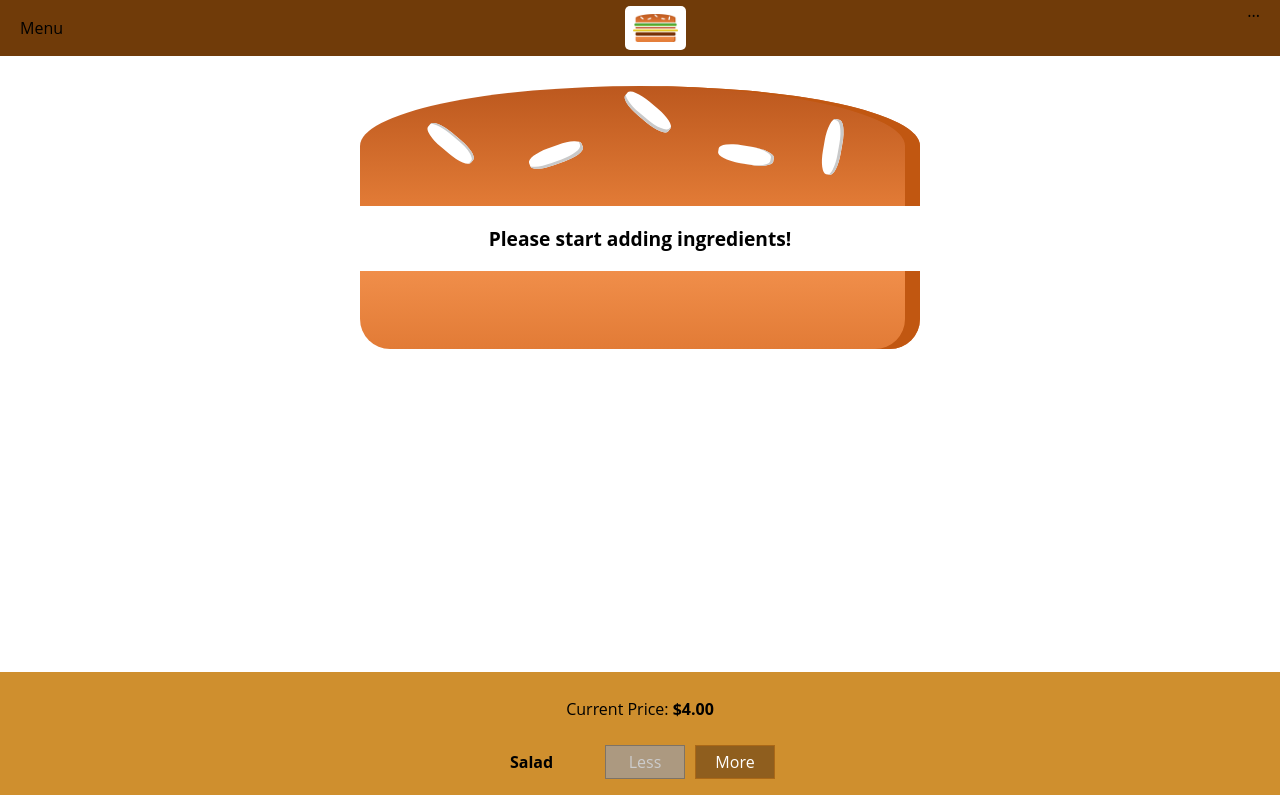
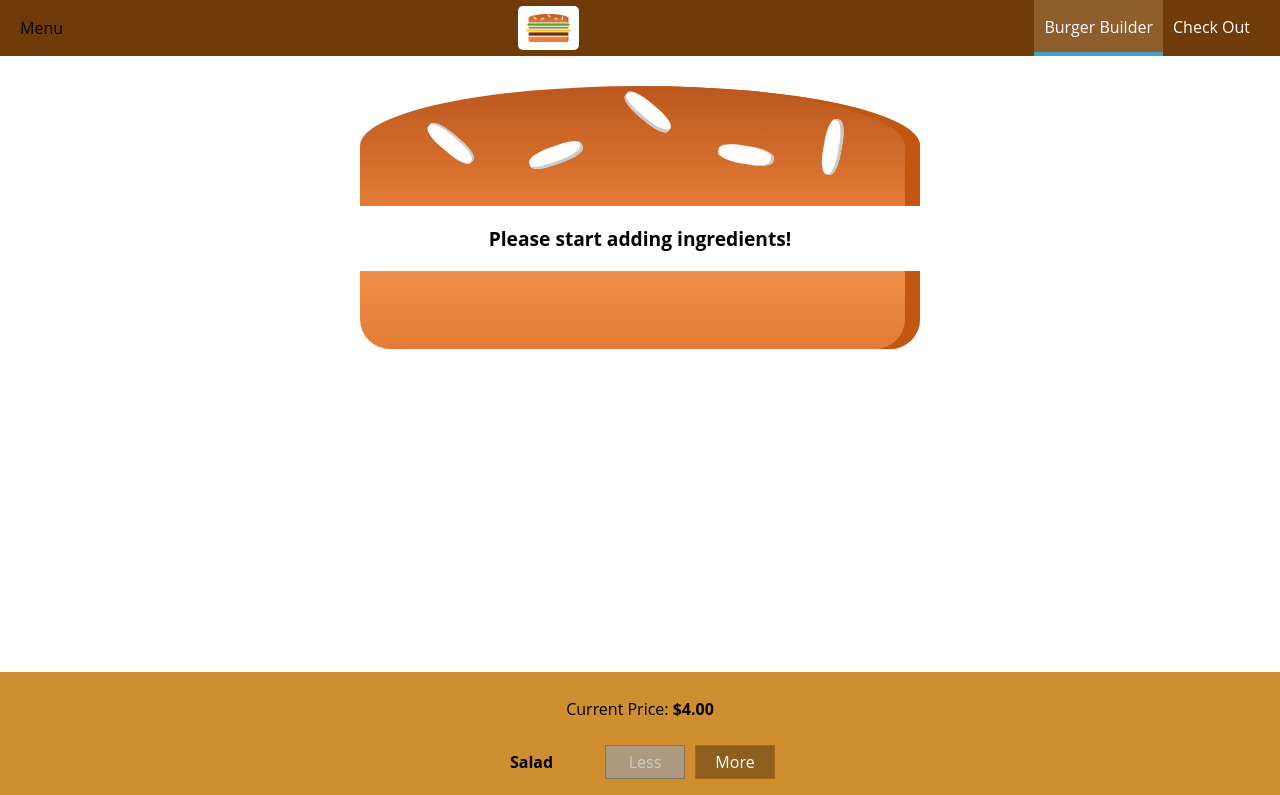
Before and after one commit to Brainilio/Burger-builder, a React (Create React App) app in the folder burger-builder/: page / in a window 1280 px wide. Shown: the top 795 px of the page. Built offline with nearby package versions, Linux system fonts and the light colour scheme; the HTML template or start-up script is replaced by a standard one.

Commit message:
added navigation links in toolbar

```diff
--- a/burger-builder/src/components/Navigation/NavigationItems/NavigationItem/NavigationItem.js
+++ b/burger-builder/src/components/Navigation/NavigationItems/NavigationItem/NavigationItem.js
@@ -2,7 +2,13 @@
 import classes from "./NavigationItem.module.css"
 
 const NavigationItem = (props) => {
-	return <div></div>
+	return (
+		<li className={classes.NavigationItem}>
+			<a href={props.link} className={props.active ? classes.active : null}>
+				{props.children}
+			</a>
+		</li>
+	)
 }
 
 export default NavigationItem
--- a/burger-builder/src/components/Navigation/NavigationItems/NavigationItem/NavigationItem.module.css
+++ b/burger-builder/src/components/Navigation/NavigationItems/NavigationItem/NavigationItem.module.css
@@ -18,7 +18,7 @@
 
 .NavigationItem a:hover,
 .NavigationItem a:active,
-.NavigationItem a:active {
+.NavigationItem a.active {
 	background-color: #8f5c2c;
 	border-bottom: 4px solid #40a4c8;
 	color: white;
--- a/burger-builder/src/components/Navigation/NavigationItems/NavigationItems.js
+++ b/burger-builder/src/components/Navigation/NavigationItems/NavigationItems.js
@@ -1,11 +1,13 @@
 import React from "react"
 import classes from "./NavigationItems.module.css"
+import NavigationItem from "./NavigationItem/NavigationItem"
 
 const NavigationItems = () => (
-	<ul>
-		<li>
-			<a href='/'>A Link</a>
-		</li>
+	<ul className={classes.NavigationItems}>
+		<NavigationItem link='/' active={true}>
+			Burger Builder
+		</NavigationItem>
+		<NavigationItem link='/'>Check Out</NavigationItem>
 	</ul>
 )
 
--- a/burger-builder/src/components/Navigation/Toolbar/Toolbar.js
+++ b/burger-builder/src/components/Navigation/Toolbar/Toolbar.js
@@ -1,5 +1,6 @@
 import React from "react"
 import Logo from "../../Logo/Logo"
+import NavigationItems from "../NavigationItems/NavigationItems"
 import classes from "./Toolbar.module.css"
 
 const Toolbar = () => {
@@ -7,7 +8,9 @@
 		<header className={classes.Toolbar}>
 			<div>Menu</div>
 			<Logo />
-			<nav>...</nav>
+			<nav>
+				<NavigationItems />
+			</nav>
 		</header>
 	)
 }
```
